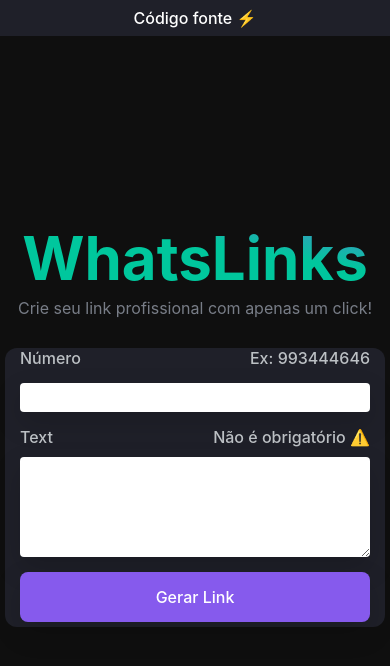
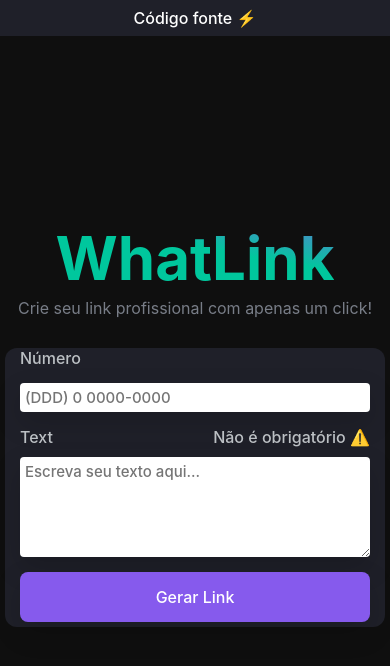
Before and after one commit to gomestzx/WhatsApp-Link-Generator-with-Bitly, a Next.js app: page / in a window 390 px wide. Shown: the top 666 px of the page. Built offline with nearby package versions, Linux system fonts and the light colour scheme; no server answers.

Commit message:
add mask phone input

```diff
--- a/src/components/LinkGenerator/index.tsx
+++ b/src/components/LinkGenerator/index.tsx
@@ -19,6 +19,14 @@
   let url = `https://api.whatsapp.com/send?phone=${phone}${
     text.length > 0 ? '&text=' + text : ''
   }`;
+
+  const maskPhone = (value: any) => {
+    return value
+      .replace(/\D/g, '')
+      .replace(/(\d{2})(\d)/, '($1) $2')
+      .replace(/(\d{5})(\d)/, '$1-$2')
+      .replace(/(-\d{4})(\d+?)$/, '$1');
+  };
 
   const short = async () => {
     try {
@@ -55,7 +63,7 @@
 
   return (
     <div className={styles.app}>
-      <h1 className={styles.title}>WhatsLinks</h1>
+      <h1 className={styles.title}>WhatLink</h1>
       <p>Crie seu link profissional com apenas um click!</p>
       <div className={styles.container}>
         <div
@@ -67,10 +75,14 @@
           <div className={styles.form}>
             <div className={styles.flexLabel}>
               <label>Número</label>
-              <label>Ex: 993444646</label>
             </div>
 
-            <input type='text' onChange={(e) => setPhone(e.target.value)} />
+            <input
+              type='text'
+              onChange={(e) => setPhone(maskPhone(e.target.value))}
+              value={phone}
+              placeholder='(DDD) 0 0000-0000'
+            />
             <div className={styles.flexLabel}>
               <label>Text</label>
               <label>Não é obrigatório ⚠️</label>
@@ -81,6 +93,7 @@
               cols={30}
               rows={10}
               onChange={(e) => setText(e.target.value)}
+              placeholder='Escreva seu texto aqui...'
             ></textarea>
             {showLink ? (
               <>
```
